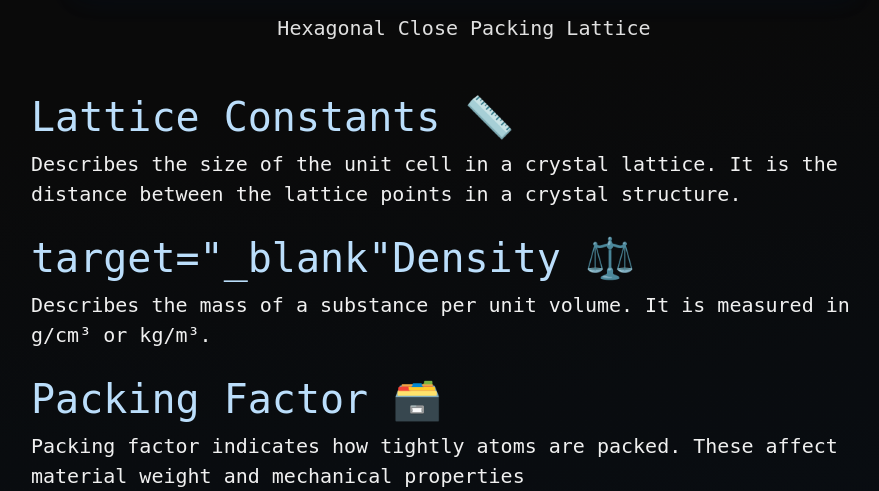
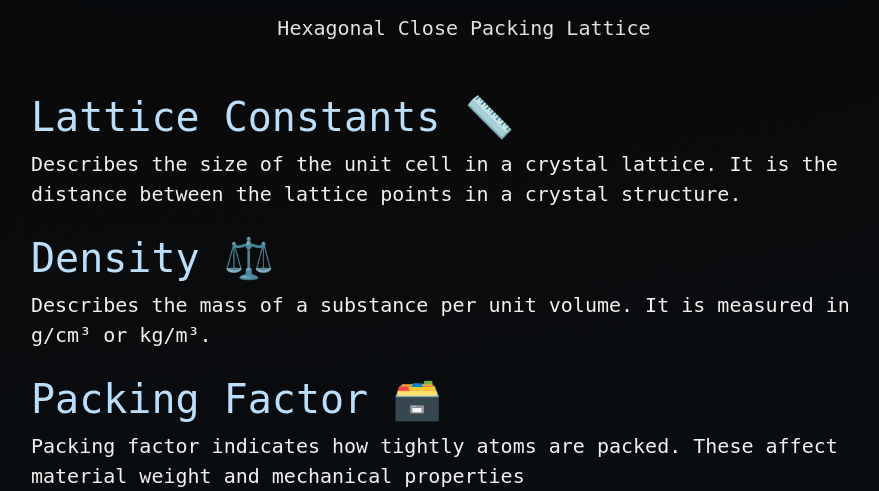
Before and after one commit to kamalkoushikd/MSforChE, a Django app: page /general/ in a window 1280 px wide; the page is wider, and only the part inside the window is pictured. Shown: the part 3936-4427 px from the top of that part, without its empty margins (176-1055 px from the left). Run offline with Django 4.2, Linux system fonts and the light colour scheme; some libraries are stand-ins or nearby versions; some web fonts are replaced.

```diff
--- a/materials/templates/general.html
+++ b/materials/templates/general.html
@@ -41,7 +41,7 @@
                 <p>Describes the size of the unit cell in a crystal lattice. It is the distance between the lattice points in a crystal structure.</p>
             </div>
             <div class="definition">
-                <h2><a href="https://en.wikipedia.org/wiki/Density" target="_blank"> target="_blank"Density ⚖️</a></h2>
+                <h2><a href="https://en.wikipedia.org/wiki/Density" target="_blank">Density ⚖️</a></h2>
                 <p>Describes the mass of a substance per unit volume. It is measured in g/cm³ or kg/m³.</p>
             </div>
             <div class="definition">
```
